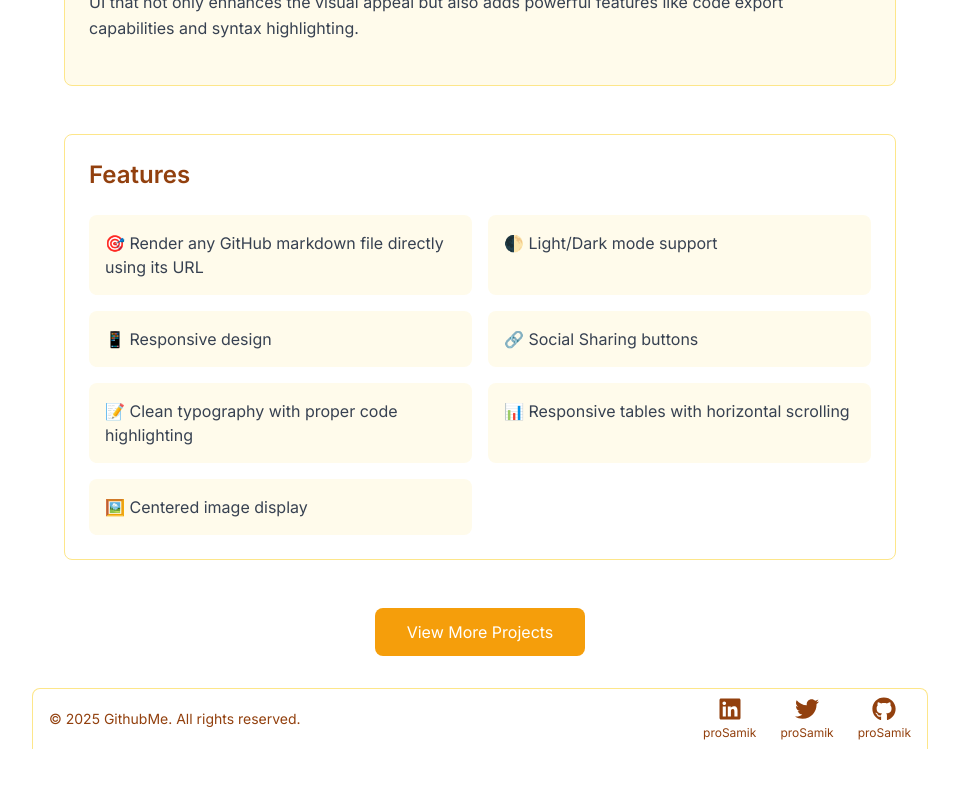
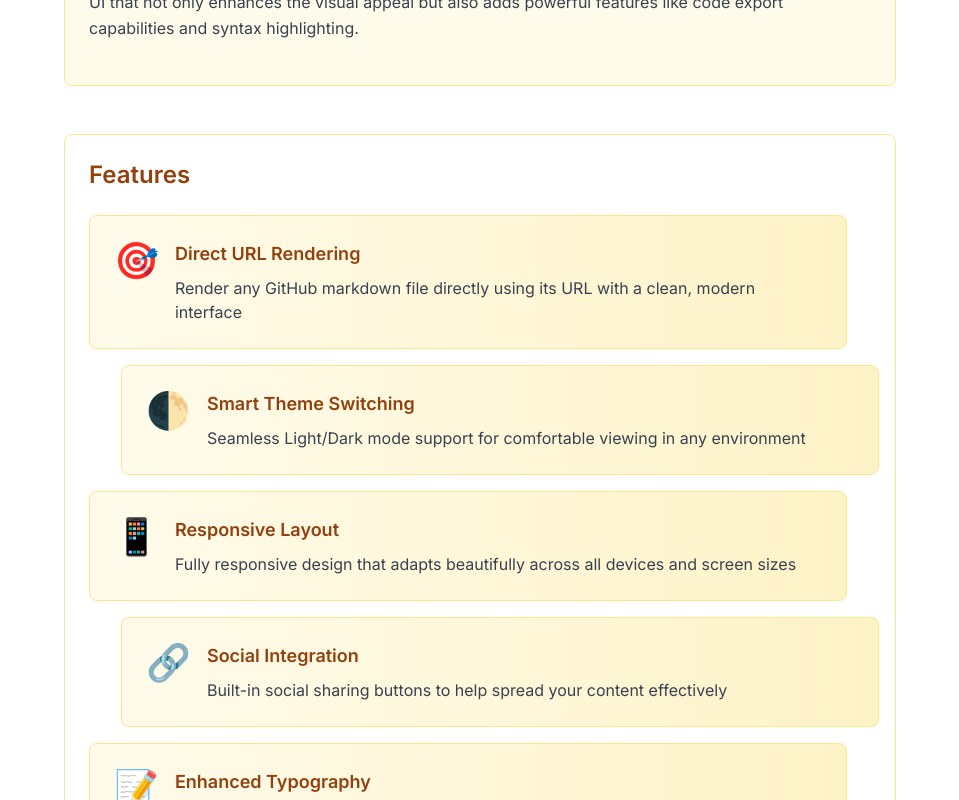
Before and after one commit to proSamik/githubme, a Next.js app: page /about in a window 1280 px wide. Shown: the part 580-1380 px from the top of the page, without its empty margins (160-1119 px from the left). Before the commit the page ends 1329 px from the top, so only its background shows below. Built offline with nearby package versions, Linux system fonts and the light colour scheme.

Commit message:
feat- update AboutContent.tsx to use FeatureGrid.tsx

```diff
--- a/src/components/AboutContent.tsx
+++ b/src/components/AboutContent.tsx
@@ -5,19 +5,10 @@ import React, { useState } from 'react';
 import Image from 'next/image';
 import Link from 'next/link';
 import { FaGithub, FaLinkedin, FaTwitter } from 'react-icons/fa';
+import FeatureGrid from '@/components/FeatureGrid';
 
 export default function AboutContent() {
     const [showCreator, setShowCreator] = useState(false);
-
-    const features = [
-        "🎯 Render any GitHub markdown file directly using its URL",
-        "🌓 Light/Dark mode support",
-        "📱 Responsive design",
-        "🔗 Social Sharing buttons",
-        "📝 Clean typography with proper code highlighting",
-        "📊 Responsive tables with horizontal scrolling",
-        "🖼️ Centered image display"
-    ];
 
     return (
         <div className="w-full max-w-4xl">
@@ -79,23 +70,7 @@ export default function AboutContent() {
                     </div>
 
                     {/* Features Grid */}
-                    <div className="bg-white dark:bg-dark-background p-6 rounded-lg border border-amber-200 dark:border-amber-700">
-                        <h2 className="text-2xl font-semibold text-amber-800 dark:text-amber-200 mb-6">
-                            Features
-                        </h2>
-                        <div className="grid grid-cols-1 md:grid-cols-2 gap-4">
-                            {features.map((feature, index) => (
-                                <div
-                                    key={index}
-                                    className="p-4 bg-amber-50 dark:bg-amber-900/30 rounded-lg"
-                                >
-                                    <p className="text-gray-700 dark:text-gray-300">
-                                        {feature}
-                                    </p>
-                                </div>
-                            ))}
-                        </div>
-                    </div>
+                    <FeatureGrid />
 
                     {/* Call to Action */}
                     <div className="text-center">
@@ -108,7 +83,7 @@ export default function AboutContent() {
                     </div>
                 </div>
             ) : (
-                // About Creator Section
+                // About Creator Section remains unchanged
                 <div className="animate-fadeIn">
                     <div className="flex flex-col items-center py-1 pt-2 w-full">
                         <div className="flex flex-col items-center space-y-4 mb-2">
```
